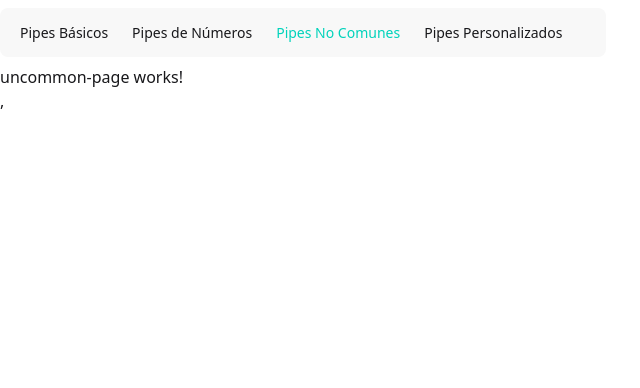
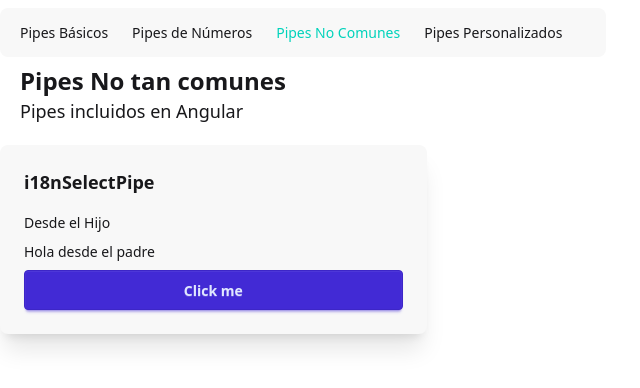
Before and after one commit to ciroribba/angular_level_4, an Angular app: page /uncommon in a window 1280 px wide. Shown: the top 388 px of the page, without its empty margins (0-640 px from the left). Built offline with nearby package versions, Linux system fonts and the light colour scheme.

Commit message:
projection ng

```diff
--- /dev/null
+++ b/src/app/components/card/card.html
@@ -0,0 +1,7 @@
+<div class="card bg-base-200 shadow-xl">
+    <div class="card-body">
+        <h2 class="card-title mb-2">{{ title() }}</h2>
+        <p>Desde el Hijo</p>
+        <ng-content></ng-content>
+    </div>
+ </div>
--- /dev/null
+++ b/src/app/components/card/card.ts
@@ -0,0 +1,10 @@
+import { Component, input } from '@angular/core';
+
+@Component({
+  selector: 'app-card',
+  imports: [],
+  templateUrl: './card.html',
+})
+export class Card {
+  title = input.required<string>();
+}
--- a/src/app/pages/uncommon-page/uncommon-page.html
+++ b/src/app/pages/uncommon-page/uncommon-page.html
@@ -1 +1,11 @@
-<p>uncommon-page works!</p>,
+<section class="mx-5 mb-5">
+    <h1 class="text-2xl font-bold">Pipes No tan comunes</h1>
+    <p class="text-lg font-thin">Pipes incluidos en Angular</p>
+</section>
+
+<div class="grid grid-cols-1 md:grid-cols-2 xl:grid-cols-3 gap4">
+ <app-card title="i18nSelectPipe">
+    <p>Hola desde el padre</p>
+    <button class="btn btn-primary">Click me</button>
+ </app-card>
+</div>
--- a/src/app/pages/uncommon-page/uncommon-page.ts
+++ b/src/app/pages/uncommon-page/uncommon-page.ts
@@ -1,8 +1,9 @@
 import { Component } from '@angular/core';
+import { Card } from '../../components/card/card';
 
 @Component({
   selector: 'uncommon-page',
-  imports: [],
+  imports: [Card],
   templateUrl: './uncommon-page.html',
 })
 export default class UncommonPage { }
```
